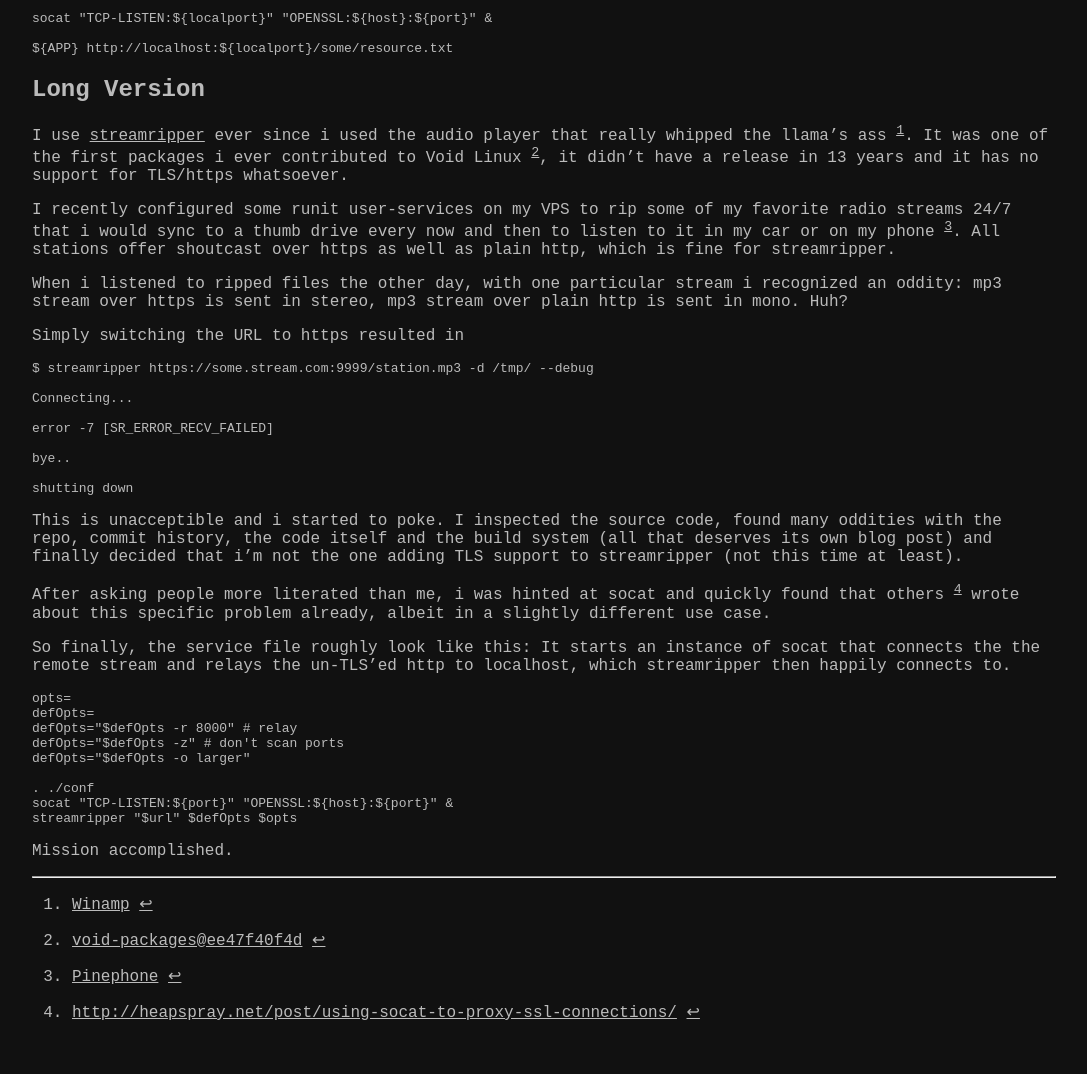
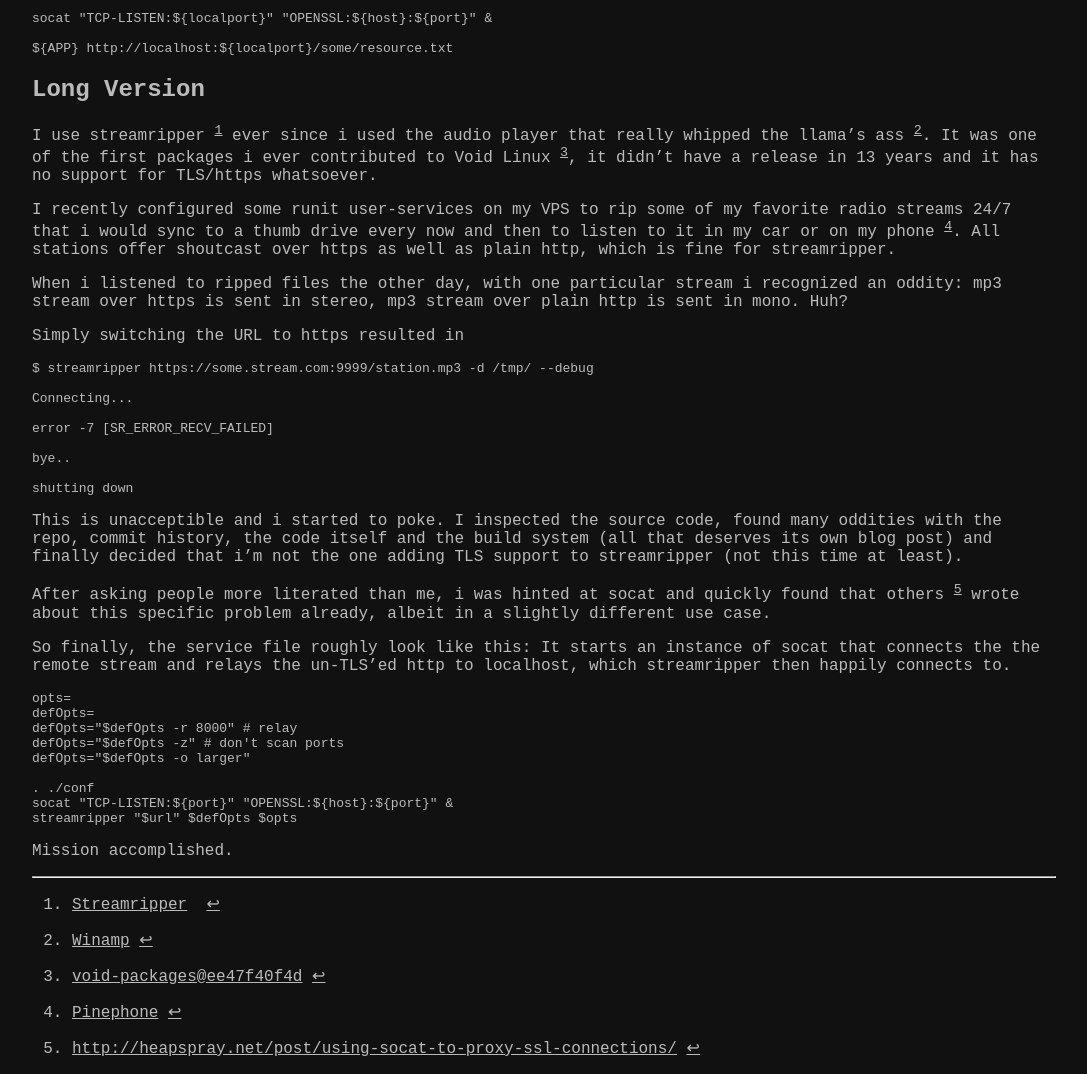
Before and after one commit to Piraty/website, a plain HTML site: page txt/socat-ssl-proxy.html in a window 1280 px wide. Shown: the part 360-1434 px from the top of the page, without its empty margins (96-1183 px from the left). Before the commit the page ends 1398 px from the top, so only its background shows below. Drawn offline with Linux system fonts and the light colour scheme.

Commit message:
published from: 87c44f9c74023b2fb571d214eb6b4afbb92cb988
this commit was made by 'make publish'
real work happens on master

```diff
--- a/txt/socat-ssl-proxy.html
+++ b/txt/socat-ssl-proxy.html
@@ -36,15 +36,15 @@
 
 <h2 id="long-version">Long Version</h2>
 
-<p>I use <a href="streamripper.sourceforge.net/">streamripper</a> ever since i used the audio
-player that really whipped the llama&#8217;s ass <sup id="fnref1"><a href="#fn1" rel="footnote">1</a></sup>.
+<p>I use streamripper <sup id="fnref1"><a href="#fn1" rel="footnote">1</a></sup> ever since i used the audio
+player that really whipped the llama&#8217;s ass <sup id="fnref2"><a href="#fn2" rel="footnote">2</a></sup>.
 It was one of the first packages i ever contributed to Void Linux
-<sup id="fnref2"><a href="#fn2" rel="footnote">2</a></sup>, it didn&#8217;t have a release in 13 years and it has no support
+<sup id="fnref3"><a href="#fn3" rel="footnote">3</a></sup>, it didn&#8217;t have a release in 13 years and it has no support
 for TLS&#47;https whatsoever.</p>
 
 <p>I recently configured some runit user-services on my VPS to rip some of my
 favorite radio streams 24&#47;7 that i would sync to a thumb drive every now and
-then to listen to it in my car or on my phone <sup id="fnref3"><a href="#fn3" rel="footnote">3</a></sup>.
+then to listen to it in my car or on my phone <sup id="fnref4"><a href="#fn4" rel="footnote">4</a></sup>.
 All stations offer shoutcast over https as well as plain http, which is fine
 for streamripper.</p>
 
@@ -73,7 +73,7 @@
 this time at least).</p>
 
 <p>After asking people more literated than me, i was hinted at socat and quickly
-found that others <sup id="fnref4"><a href="#fn4" rel="footnote">4</a></sup> wrote about this specific problem already,
+found that others <sup id="fnref5"><a href="#fn5" rel="footnote">5</a></sup> wrote about this specific problem already,
 albeit in a slightly different use case.</p>
 
 <p>So finally, the service file roughly look like this:
@@ -98,19 +98,23 @@
 <ol>
 
 <li id="fn1">
-<p><a href="https://web.archive.org/web/20050401094645/http://www.winamp.com/">Winamp</a>&#160;<a href="#fnref1" rev="footnote">&#8617;</a></p>
+<p><a href="http://streamripper.sourceforge.net/">Streamripper</a> &#160;<a href="#fnref1" rev="footnote">&#8617;</a></p>
 </li>
 
 <li id="fn2">
-<p><a href="https://github.com/void-linux/void-packages/commit/ee47f40f4d">void-packages@ee47f40f4d</a>&#160;<a href="#fnref2" rev="footnote">&#8617;</a></p>
+<p><a href="https://web.archive.org/web/20050401094645/http://www.winamp.com/">Winamp</a>&#160;<a href="#fnref2" rev="footnote">&#8617;</a></p>
 </li>
 
 <li id="fn3">
-<p><a href="https://www.pine64.org/pinephone/">Pinephone</a>&#160;<a href="#fnref3" rev="footnote">&#8617;</a></p>
+<p><a href="https://github.com/void-linux/void-packages/commit/ee47f40f4d">void-packages@ee47f40f4d</a>&#160;<a href="#fnref3" rev="footnote">&#8617;</a></p>
 </li>
 
 <li id="fn4">
-<p><a href="https://web.archive.org/web/20220508215724/http://heapspray.net/post/using-socat-to-proxy-ssl-connections/">http:&#47;&#47;heapspray.net&#47;post&#47;using-socat-to-proxy-ssl-connections&#47;</a>&#160;<a href="#fnref4" rev="footnote">&#8617;</a></p>
+<p><a href="https://www.pine64.org/pinephone/">Pinephone</a>&#160;<a href="#fnref4" rev="footnote">&#8617;</a></p>
+</li>
+
+<li id="fn5">
+<p><a href="https://web.archive.org/web/20220508215724/http://heapspray.net/post/using-socat-to-proxy-ssl-connections/">http:&#47;&#47;heapspray.net&#47;post&#47;using-socat-to-proxy-ssl-connections&#47;</a>&#160;<a href="#fnref5" rev="footnote">&#8617;</a></p>
 </li>
 
 </ol>
```
